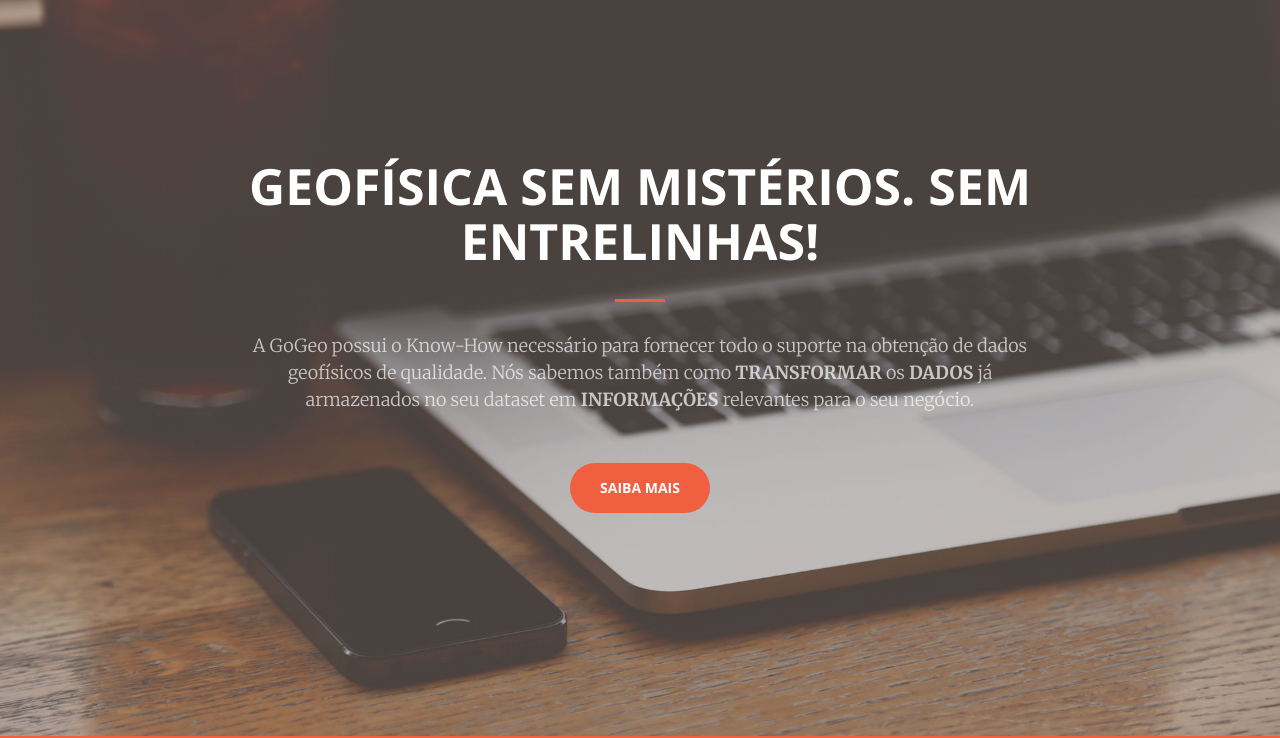
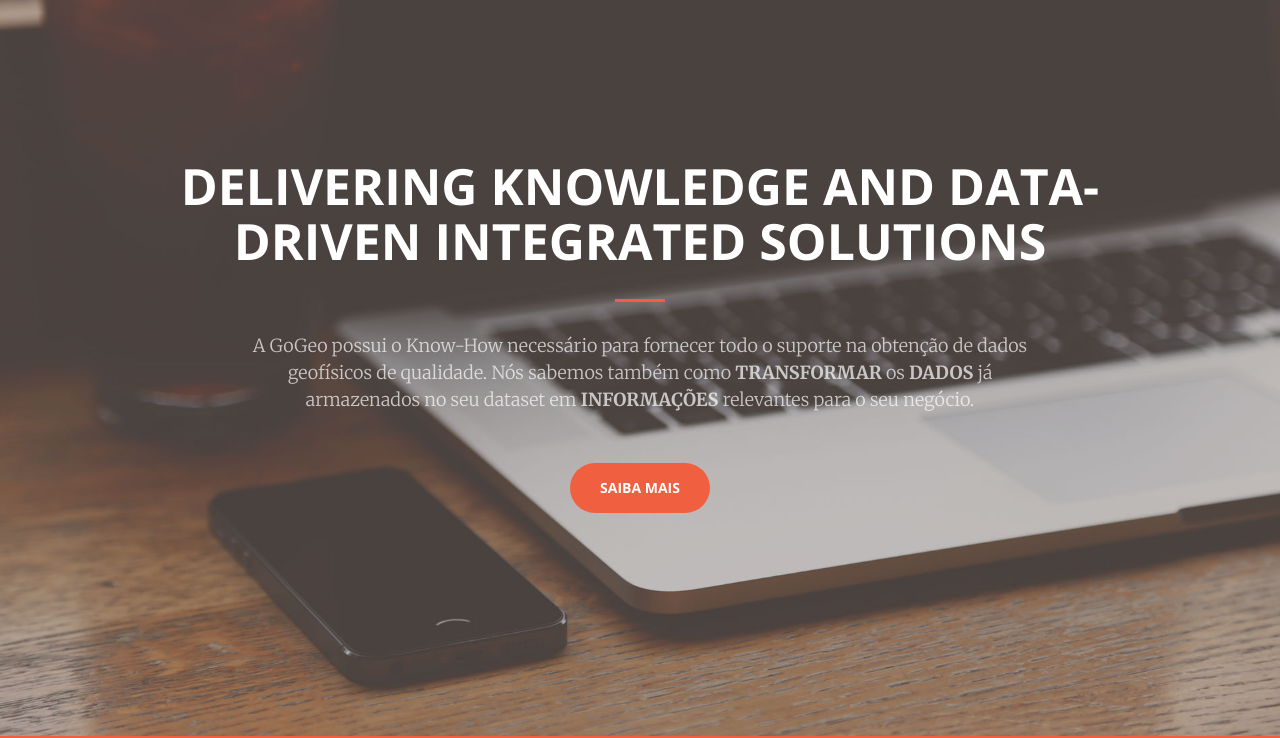
Before and after one commit to rapha-fernandes/GoGEO, a website: page index.html in a window 1280 px wide. Shown: the part 64-802 px from the top of the page. Drawn offline with nearby package versions, Linux system fonts and the light colour scheme.

Commit message:
Atualização da Headline

```diff
--- a/index.html
+++ b/index.html
@@ -74,7 +74,7 @@
     <header>
         <div class="header-content">
             <div class="header-content-inner">
-                <h1 id="homeHeading">Geofísica sem mistérios. sem entrelinhas!</h1>
+                <h1 id="homeHeading">Delivering Knowledge and Data-driven integrated solutions</h1>
                 <hr>
                 <p>A GoGeo possui o Know-How necessário para fornecer todo o suporte na obtenção de dados geofísicos de qualidade. Nós sabemos também como <b>TRANSFORMAR</b> os <b>DADOS</b> já armazenados no seu dataset em <b>INFORMAÇÕES</b> relevantes para o seu negócio.</p>
                 <a href="#about" class="btn btn-primary btn-xl page-scroll">Saiba Mais</a>
```
Also changed, not shown: 2 other files.
